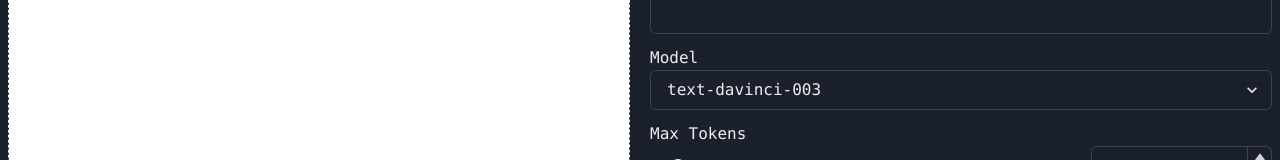
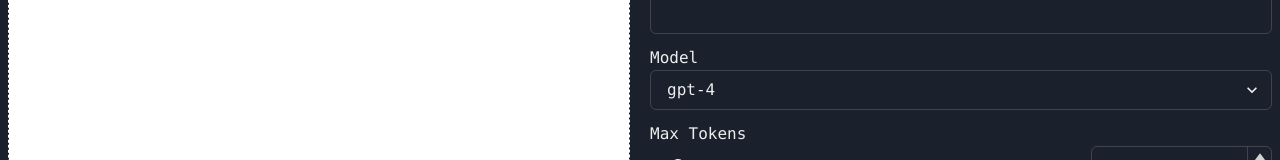
Before and after one commit to PromptLabs/embed.learnprompting.org, a React (Vite) app: page / in a window 1280 px wide. Shown: the part 249-409 px from the top of the page. Built offline with nearby package versions, Linux system fonts and the light colour scheme.

Commit message:
feat: add chat models to list

```diff
--- a/src/urlconfig.ts
+++ b/src/urlconfig.ts
@@ -1,12 +1,19 @@
 import * as yup from "yup"
 
 export const MODELS = [
+    "gpt-4",
+    "gpt-4-0613",
+    "gpt-4-32k",
+    "gpt-4-32k-0613",
+    "gpt-3.5-turbo",
+    "gpt-3.5-turbo-16k",
+    "gpt-3.5-turbo-0613",
+    "gpt-3.5-turbo-16k-0613",
     "text-davinci-003",
     "text-davinci-002",
-    "text-davinci-001",
     "text-curie-001",
     "text-babbage-001",
-    "text-ada-001",
+    "text-ada-001"
 ]
 
 export const urlConfigSchema = yup.object({
```
